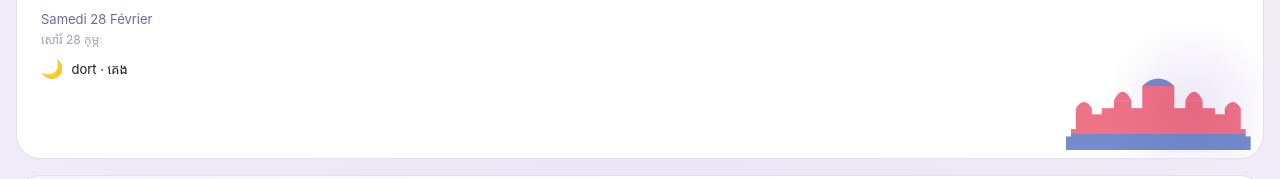
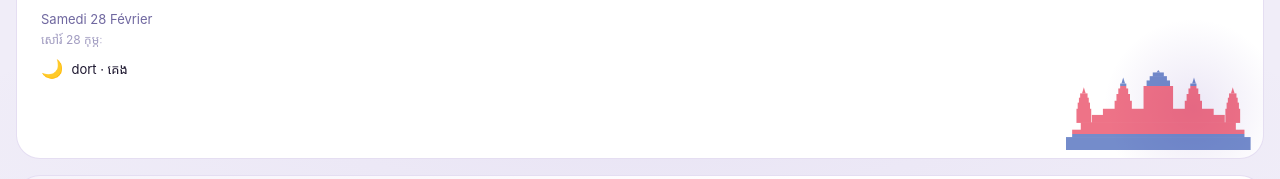
Before and after one commit to chetana/9074km, a SvelteKit app: page /horloge in a window 1280 px wide. Shown: the part 460-639 px from the top of the page. Built offline with nearby package versions, Linux system fonts and the light colour scheme.

Commit message:
fix: angkor tours en bulbe lotus etage (polygones) au lieu de courbes rondes

```diff
--- a/src/routes/horloge/+page.svelte
+++ b/src/routes/horloge/+page.svelte
@@ -101,10 +101,9 @@
 	<!-- Carte Phnom Penh -->
 	<div class="clock-card">
 		<div class="card-glow glow-pp"></div>
-		<!-- Angkor Wat — couleurs drapeau khmer, gradient appliqué élément par élément -->
+		<!-- Angkor Wat — silhouette drapeau cambodgien, tours en bulbe lotus étagé -->
 		<svg class="landmark landmark-angkor" viewBox="0 0 300 130" xmlns="http://www.w3.org/2000/svg" aria-hidden="true">
 			<defs>
-				<!-- gradient userSpaceOnUse : coordonnées absolues dans le viewBox -->
 				<linearGradient id="kh-flag" x1="0" y1="0" x2="0" y2="130" gradientUnits="userSpaceOnUse">
 					<stop offset="0%"   stop-color="#032EA1"/>
 					<stop offset="20%"  stop-color="#032EA1"/>
@@ -114,27 +113,47 @@
 					<stop offset="100%" stop-color="#032EA1"/>
 				</linearGradient>
 			</defs>
-			<!-- Terrasses (base → sommet, se rétrécissent) -->
-			<rect fill="url(#kh-flag)" x="0"  y="108" width="300" height="22"/>
-			<rect fill="url(#kh-flag)" x="8"  y="96"  width="284" height="13"/>
-			<rect fill="url(#kh-flag)" x="22" y="84"  width="256" height="13"/>
-			<rect fill="url(#kh-flag)" x="40" y="72"  width="220" height="13"/>
-			<rect fill="url(#kh-flag)" x="58" y="62"  width="184" height="11"/>
-			<!-- Tour coin gauche -->
-			<rect fill="url(#kh-flag)" x="16" y="62"  width="26"  height="47"/>
-			<path fill="url(#kh-flag)" d="M 16,62 Q 29,42 42,62 Z"/>
-			<!-- Tour coin droite -->
-			<rect fill="url(#kh-flag)" x="258" y="62" width="26"  height="47"/>
-			<path fill="url(#kh-flag)" d="M 258,62 Q 271,42 284,62 Z"/>
-			<!-- Tour intermédiaire gauche -->
-			<rect fill="url(#kh-flag)" x="78"  y="49" width="28"  height="36"/>
-			<path fill="url(#kh-flag)" d="M 78,49 Q 92,22 106,49 Z"/>
-			<!-- Tour intermédiaire droite -->
-			<rect fill="url(#kh-flag)" x="194" y="49" width="28"  height="36"/>
-			<path fill="url(#kh-flag)" d="M 194,49 Q 208,22 222,49 Z"/>
-			<!-- Tour centrale -->
-			<rect fill="url(#kh-flag)" x="124" y="26" width="52"  height="47"/>
-			<path fill="url(#kh-flag)" d="M 124,26 Q 150,2 176,26 Z"/>
+			<!-- ── Terrasses étagées ── -->
+			<rect fill="url(#kh-flag)" x="0"   y="109" width="300" height="21"/>
+			<rect fill="url(#kh-flag)" x="10"  y="97"  width="280" height="13"/>
+			<rect fill="url(#kh-flag)" x="24"  y="85"  width="252" height="13"/>
+			<rect fill="url(#kh-flag)" x="42"  y="73"  width="216" height="13"/>
+			<rect fill="url(#kh-flag)" x="60"  y="63"  width="180" height="11"/>
+
+			<!-- ── Tour coin gauche (prasat, bulbe étagé) ── -->
+			<rect fill="url(#kh-flag)" x="17"  y="63"  width="24" height="23"/>
+			<rect fill="url(#kh-flag)" x="19"  y="53"  width="20" height="11"/>
+			<rect fill="url(#kh-flag)" x="21"  y="45"  width="16" height="9"/>
+			<rect fill="url(#kh-flag)" x="23"  y="38"  width="12" height="8"/>
+			<polygon fill="url(#kh-flag)" points="26,38 29,28 32,38"/>
+
+			<!-- ── Tour coin droite ── -->
+			<rect fill="url(#kh-flag)" x="259" y="63"  width="24" height="23"/>
+			<rect fill="url(#kh-flag)" x="261" y="53"  width="20" height="11"/>
+			<rect fill="url(#kh-flag)" x="263" y="45"  width="16" height="9"/>
+			<rect fill="url(#kh-flag)" x="265" y="38"  width="12" height="8"/>
+			<polygon fill="url(#kh-flag)" points="268,38 271,28 274,38"/>
+
+			<!-- ── Tour intermédiaire gauche ── -->
+			<rect fill="url(#kh-flag)" x="79"  y="50"  width="28" height="24"/>
+			<rect fill="url(#kh-flag)" x="82"  y="39"  width="22" height="12"/>
+			<rect fill="url(#kh-flag)" x="85"  y="30"  width="16" height="10"/>
+			<rect fill="url(#kh-flag)" x="88"  y="22"  width="10" height="9"/>
+			<polygon fill="url(#kh-flag)" points="90,22 93,12 96,22"/>
+
+			<!-- ── Tour intermédiaire droite ── -->
+			<rect fill="url(#kh-flag)" x="193" y="50"  width="28" height="24"/>
+			<rect fill="url(#kh-flag)" x="196" y="39"  width="22" height="12"/>
+			<rect fill="url(#kh-flag)" x="199" y="30"  width="16" height="10"/>
+			<rect fill="url(#kh-flag)" x="202" y="22"  width="10" height="9"/>
+			<polygon fill="url(#kh-flag)" points="205,22 208,12 211,22"/>
+
+			<!-- ── Tour centrale (nettement plus haute) ── -->
+			<rect fill="url(#kh-flag)" x="126" y="26"  width="48" height="47"/>
+			<rect fill="url(#kh-flag)" x="131" y="17"  width="38" height="10"/>
+			<rect fill="url(#kh-flag)" x="136" y="10"  width="28" height="8"/>
+			<rect fill="url(#kh-flag)" x="141" y="4"   width="18" height="7"/>
+			<polygon fill="url(#kh-flag)" points="147,4 150,0 153,4"/>
 		</svg>
 		<div class="card-header">
 			<div class="flag-box kh">KH</div>
```
